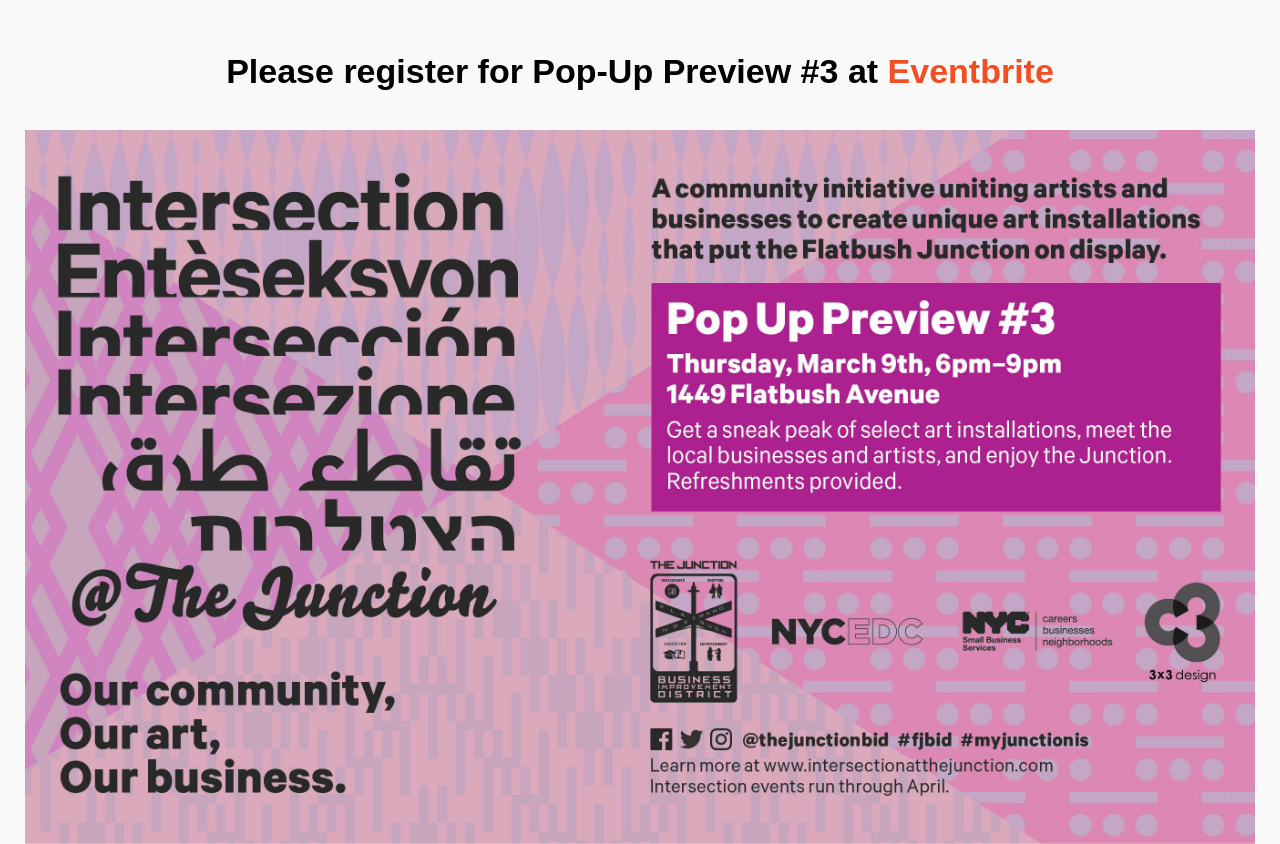
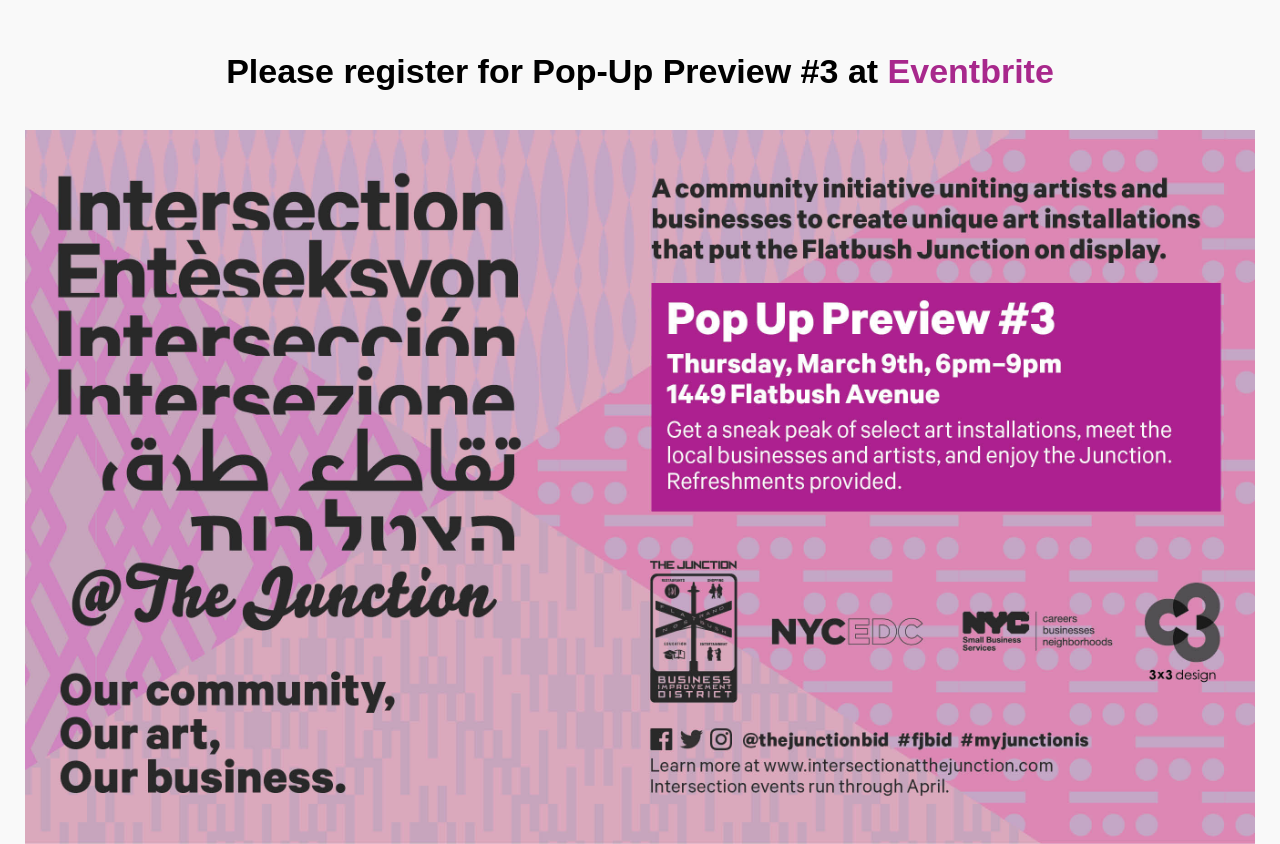
Before and after one commit to intersection-at-the-junction/temporary, a plain HTML site: page index.html in a window 1280 px wide. Shown: the top 844 px of the page. Drawn offline with Linux system fonts and the light colour scheme.

Commit message:
Update index.html

```diff
--- a/index.html
+++ b/index.html
@@ -15,7 +15,7 @@
     #container {margin: 0 auto; padding: 50px 0 50px 0; width: 100%; text-align: center;}
     img {max-width: 100%; height: auto; margin: 25px 0 5px 0;}
     a, a:visited, a:hover, a:focus {text-decoration: none;}
-    a, a:visited {color: #f14e23;}
+    a, a:visited {color: #A8288C;}
     a:hover, a:focus  {color: #000; border-bottom: 2px solid #000; transition: all ease 0.3s;}
     </style>
 <!--END STYLES-->
```
